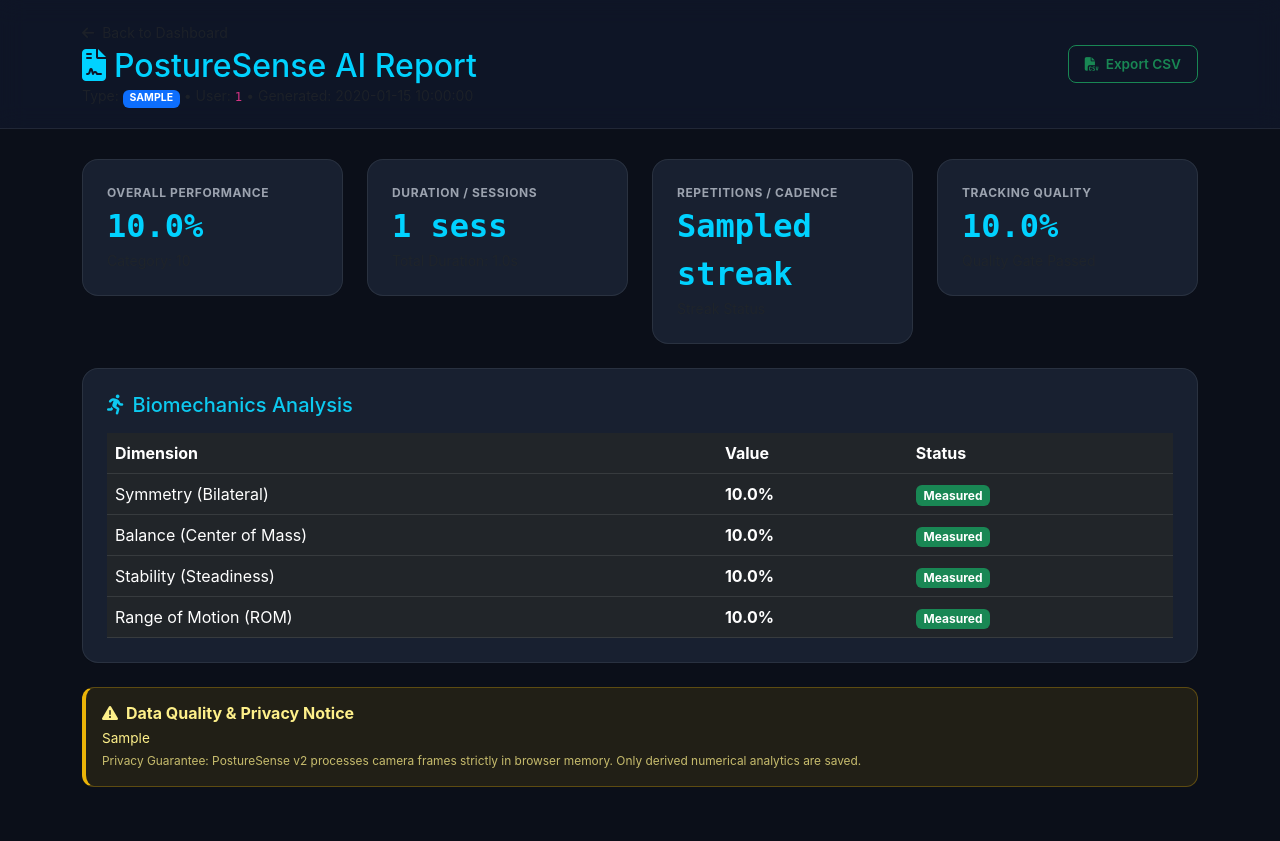
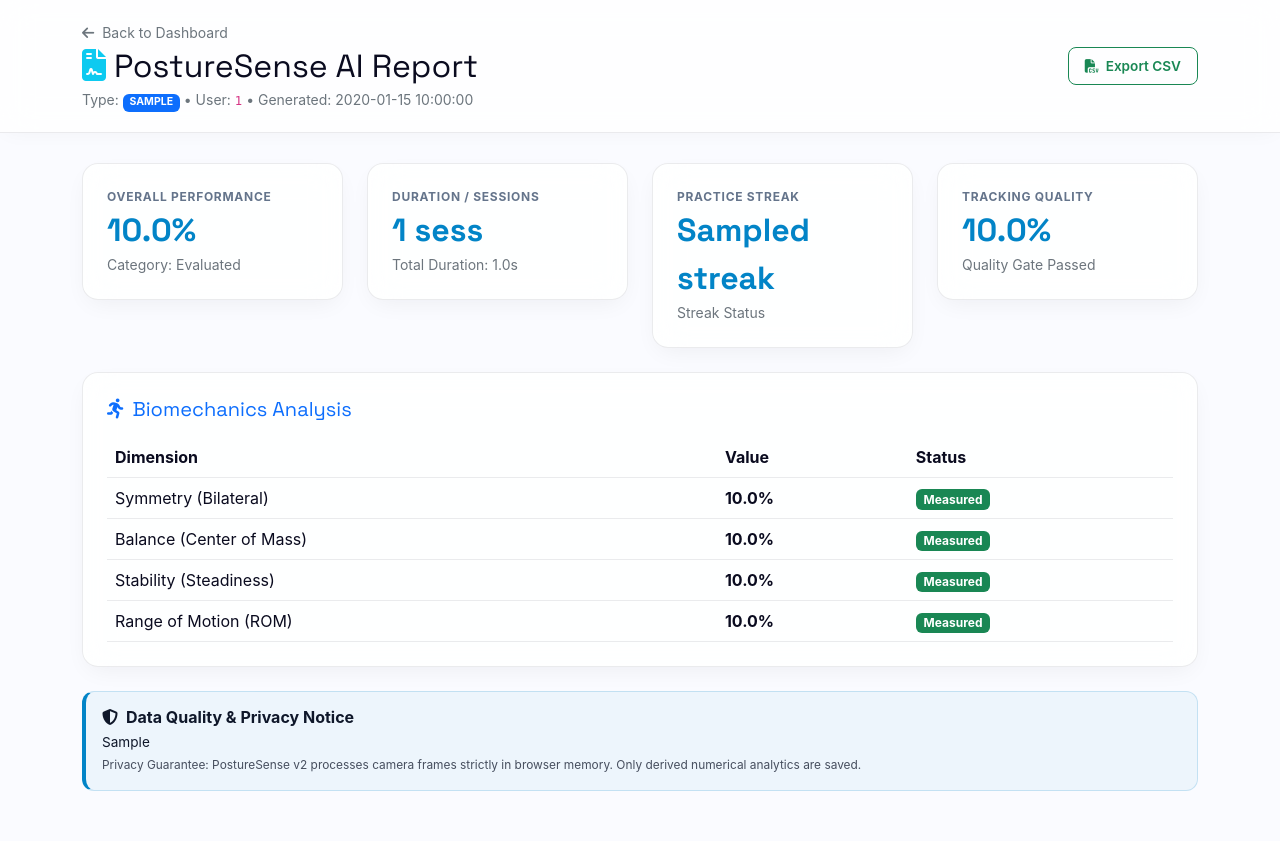
Before and after one commit to gtathelegend/Posture-Sense, a Flask app: template templates/report_detail.html in a window 1280 px wide. Before the commit the page ends 787 px from the top, so only its background shows below. Run offline with Flask 3, Linux system fonts and the light colour scheme; the template is opened without the code that fills it: most values are stand-ins (such as "Sample title", 1, 10 or a date in 2020).

Commit message:
fix: make report detail rendering schema-safe

```diff
--- a/templates/report_detail.html
+++ b/templates/report_detail.html
@@ -3,17 +3,20 @@
 <head>
     <meta charset="UTF-8">
     <meta name="viewport" content="width=device-width, initial-scale=1.0">
-    <title>PostureSense AI — Performance Report</title>
+    <title>PostureSense AI &mdash; Performance Report</title>
     <link href="https://cdn.jsdelivr.net/npm/bootstrap@5.3.0/dist/css/bootstrap.min.css" rel="stylesheet">
     <link rel="stylesheet" href="https://cdnjs.cloudflare.com/ajax/libs/font-awesome/6.4.0/css/all.min.css">
+    <link rel="preconnect" href="https://fonts.googleapis.com">
+    <link rel="preconnect" href="https://fonts.gstatic.com" crossorigin>
+    <link href="https://fonts.googleapis.com/css2?family=Space+Grotesk:wght@400;600;700&family=JetBrains+Mono:wght@400;600&display=swap" rel="stylesheet">
     <style>
         :root {
-            --ps-bg: #0b0f19;
-            --ps-card-bg: rgba(30, 41, 59, 0.7);
-            --ps-border: rgba(255, 255, 255, 0.08);
-            --ps-accent: #00d2ff;
-            --ps-text: #f8fafc;
-            --ps-text-muted: #9ca3af;
+            --ps-bg: #fafbff;
+            --ps-card-bg: rgba(255, 255, 255, 0.82);
+            --ps-border: rgba(10, 11, 31, 0.08);
+            --ps-accent: #0284c7;
+            --ps-text: #0a0b1f;
+            --ps-text-muted: #64748b;
         }
 
         body {
@@ -24,35 +27,37 @@
         }
 
         .report-header {
-            background: rgba(15, 23, 42, 0.8);
-            backdrop-filter: blur(12px);
+            background: rgba(255, 255, 255, 0.78);
+            backdrop-filter: blur(16px);
             border-bottom: 1px solid var(--ps-border);
             padding: 20px 0;
             margin-bottom: 30px;
+            box-shadow: 0 4px 20px -5px rgba(10, 11, 31, 0.04);
         }
 
         .glass-card {
             background: var(--ps-card-bg);
-            backdrop-filter: blur(12px);
+            backdrop-filter: blur(16px);
             border: 1px solid var(--ps-border);
             border-radius: 16px;
             padding: 24px;
             margin-bottom: 24px;
+            box-shadow: 0 8px 24px -6px rgba(10, 11, 31, 0.06);
         }
 
         .metric-title {
             font-size: 0.75rem;
             text-transform: uppercase;
-            letter-spacing: 0.05em;
+            letter-spacing: 0.06em;
             color: var(--ps-text-muted);
             font-weight: 700;
         }
 
         .metric-val {
             font-size: 2rem;
-            font-weight: 800;
+            font-weight: 700;
             color: var(--ps-accent);
-            font-family: monospace;
+            font-family: 'Space Grotesk', sans-serif;
         }
 
         .btn-export {
@@ -63,37 +68,45 @@
         }
 
         .notice-box {
-            background: rgba(234, 179, 8, 0.1);
-            border: 1px solid rgba(234, 179, 8, 0.3);
-            border-left: 4px solid #eab308;
+            background: rgba(2, 132, 199, 0.05);
+            border: 1px solid rgba(2, 132, 199, 0.18);
+            border-left: 4px solid var(--ps-accent);
             border-radius: 12px;
             padding: 16px;
-            color: #fef08a;
+            color: #0f172a;
             font-size: 0.85rem;
+        }
+
+        .table-light-glass {
+            --bs-table-bg: transparent;
+            --bs-table-color: #0a0b1f;
+            border-color: var(--ps-border);
         }
     </style>
 </head>
-<body>
+<body data-theme="light">
 
     <header class="report-header">
         <div class="container d-flex justify-content-between align-items-center">
             <div>
-                <a href="/dashboard" class="text-decoration-none text-muted small mb-1 d-inline-block">
+                <a href="/dashboard" class="text-decoration-none text-secondary small mb-1 d-inline-block">
                     <i class="fa-solid fa-arrow-left me-1"></i> Back to Dashboard
                 </a>
-                <h2 class="m-0 font-weight-bold" style="color: var(--ps-accent);"><i class="fa-solid fa-file-contract me-2"></i>PostureSense AI Report</h2>
-                <div class="text-muted small">
+                <h2 class="m-0 font-weight-bold" style="color: var(--ps-text); font-family: 'Space Grotesk', sans-serif;">
+                    <i class="fa-solid fa-file-contract me-2 text-info"></i>PostureSense AI Report
+                </h2>
+                <div class="text-secondary small mt-1">
                     Type: <span class="badge bg-primary text-uppercase">{{ report_type }}</span> &bull;
-                    User: <code>{{ report.metadata.user_id }}</code> &bull;
-                    Generated: {{ report.metadata.generated_at or 'Now' }}
+                    User: <code>{{ report.metadata.user_id if report.metadata else 'anonymous' }}</code> &bull;
+                    Generated: {{ (report.metadata.generated_at if report.metadata else None) or 'Now' }}
                 </div>
             </div>
             <div class="d-flex gap-2">
                 {% if report_type == 'session' %}
-                <a href="/api/reports/session/{{ session_id }}/pdf" target="_blank" class="btn btn-outline-info btn-export">
+                <a href="/api/reports/session/{{ session_id }}/pdf" target="_blank" class="btn btn-outline-primary btn-export">
                     <i class="fa-solid fa-file-pdf me-1"></i> HTML / PDF
                 </a>
-                <a href="/api/reports/session/{{ session_id }}/json" class="btn btn-outline-light btn-export">
+                <a href="/api/reports/session/{{ session_id }}/json" class="btn btn-outline-secondary btn-export">
                     <i class="fa-solid fa-file-code me-1"></i> JSON
                 </a>
                 {% else %}
@@ -109,82 +122,122 @@
 
         <!-- Top Metrics Row -->
         <div class="row">
+            <!-- 1. Overall Performance -->
             <div class="col-md-3">
                 <div class="glass-card">
                     <div class="metric-title">Overall Performance</div>
                     <div class="metric-val">
                         {% if report_type == 'session' %}
-                            {{ "%.1f"|format(report.performance.overall_score) }}%
+                            {% set overall = report.performance.get('overall_score') if report.performance else None %}
+                        {% elif report_type == 'exercise' %}
+                            {% set overall = report.performance_summary.get('average_score') if report.performance_summary else None %}
                         {% elif report_type == 'progress' %}
-                            {{ "%.1f"|format(report.overall_summary.average_score) }}%
+                            {% set overall = report.overall_summary.get('average_score') if report.overall_summary else None %}
                         {% else %}
-                            {{ "%.1f"|format(report.executive_summary.overall_average_score) }}%
+                            {% set overall = report.executive_summary.get('overall_average_score') if report.executive_summary else None %}
+                        {% endif %}
+
+                        {% if overall is not none %}
+                            {{ "%.1f"|format(overall) }}%
+                        {% else %}
+                            <span class="text-secondary fs-5">N/A</span>
                         {% endif %}
                     </div>
-                    <div class="small text-muted">Category: {{ report.performance.score_category if report.performance else 'Evaluated' }}</div>
+                    <div class="small text-secondary">
+                        Category: {{ (report.performance.get('score_category') if (report_type == 'session' and report.performance) else 'Evaluated') }}
+                    </div>
                 </div>
             </div>
+
+            <!-- 2. Duration / Sessions -->
             <div class="col-md-3">
                 <div class="glass-card">
                     <div class="metric-title">Duration / Sessions</div>
                     <div class="metric-val">
                         {% if report_type == 'session' %}
-                            {{ report.session_info.duration }}s
+                            {{ report.session_info.get('duration', 0) if report.session_info else 0 }}s
+                        {% elif report_type == 'exercise' %}
+                            {{ report.exercise_info.get('total_sessions', 0) if report.exercise_info else 0 }} sess
                         {% elif report_type == 'progress' %}
-                            {{ report.overall_summary.total_sessions }} sess
+                            {{ report.overall_summary.get('total_sessions', 0) if report.overall_summary else 0 }} sess
                         {% else %}
-                            {{ report.executive_summary.total_sessions }} sess
+                            {{ report.executive_summary.get('total_sessions', 0) if report.executive_summary else 0 }} sess
                         {% endif %}
                     </div>
-                    <div class="small text-muted">
+                    <div class="small text-secondary">
                         {% if report_type == 'session' %}
-                            Hold Time: {{ report.movement.hold_time }}s
+                            Hold Time: {{ report.movement.get('hold_time', 0.0) if report.movement else 0.0 }}s
+                        {% elif report_type == 'exercise' %}
+                            Total Reps: {{ report.exercise_info.get('total_repetitions', 0) if report.exercise_info else 0 }}
                         {% else %}
-                            Total Duration: {{ "%.1f"|format(report.overall_summary.total_duration if report_type=='progress' else report.executive_summary.total_duration) }}s
+                            {% set dur = report.overall_summary.get('total_duration') if report_type=='progress' else (report.executive_summary.get('total_duration') if report.executive_summary else 0.0) %}
+                            Total Duration: {{ "%.1f"|format(dur or 0.0) }}s
                         {% endif %}
                     </div>
                 </div>
             </div>
+
+            <!-- 3. Repetitions / Cadence / Streak -->
             <div class="col-md-3">
                 <div class="glass-card">
-                    <div class="metric-title">Repetitions / Cadence</div>
+                    <div class="metric-title">
+                        {% if report_type == 'session' %}Repetitions / Cadence
+                        {% elif report_type == 'exercise' %}Best Performance
+                        {% else %}Practice Streak
+                        {% endif %}
+                    </div>
                     <div class="metric-val">
                         {% if report_type == 'session' %}
-                            {{ report.movement.reps }}
+                            {{ report.movement.get('reps', 0) if report.movement else 0 }}
+                        {% elif report_type == 'exercise' %}
+                            {% set bscore = report.performance_summary.get('best_score') if report.performance_summary else None %}
+                            {% if bscore is not none %}{{ "%.1f"|format(bscore) }}%{% else %}N/A{% endif %}
                         {% else %}
-                            {{ report.overall_summary.streak_days if report_type=='progress' else report.executive_summary.streak_days }}d streak
+                            {% set streak = report.overall_summary.get('streak_days') if report_type=='progress' else (report.executive_summary.get('streak_days') if report.executive_summary else 0) %}
+                            {{ streak or 0 }}d streak
                         {% endif %}
                     </div>
-                    <div class="small text-muted">
+                    <div class="small text-secondary">
                         {% if report_type == 'session' %}
-                            Cadence: {{ report.movement.average_cadence }} rpm
+                            Cadence: {{ report.movement.get('average_cadence', 0.0) if report.movement else 0.0 }} rpm
+                        {% elif report_type == 'exercise' %}
+                            Best Hold: {{ report.performance_summary.get('longest_hold', 0.0) if report.performance_summary else 0.0 }}s
                         {% else %}
                             Streak Status
                         {% endif %}
                     </div>
                 </div>
             </div>
+
+            <!-- 4. Tracking Quality -->
             <div class="col-md-3">
                 <div class="glass-card">
                     <div class="metric-title">Tracking Quality</div>
                     <div class="metric-val">
-                        {% set tq = report.tracking.tracking_quality if report_type=='session' else report.data_quality.tracking_quality %}
+                        {% if report_type == 'session' %}
+                            {% set tq = (report.tracking.get('tracking_quality') if report.tracking else None) or (report.data_quality.get('tracking_quality') if report.data_quality else None) %}
+                        {% elif report_type == 'comprehensive' %}
+                            {% set tq = (report.data_quality_notice.get('tracking_quality') if report.data_quality_notice else None) or (report.executive_summary.get('tracking_quality') if report.executive_summary else None) %}
+                        {% else %}
+                            {% set tq = report.data_quality.get('tracking_quality') if report.data_quality else None %}
+                        {% endif %}
+
                         {% if tq is not none and tq != 'N/A' %}
                             {{ "%.1f"|format(tq) }}%
                         {% else %}
-                            <span class="text-muted fs-5">N/A</span>
+                            <span class="text-secondary fs-5">N/A</span>
                         {% endif %}
                     </div>
-                    <div class="small text-muted">Quality Gate Passed</div>
+                    <div class="small text-secondary">Quality Gate Passed</div>
                 </div>
             </div>
         </div>
 
         <!-- Biomechanics Grid -->
         <div class="glass-card">
-            <h5 class="mb-3 text-info"><i class="fa-solid fa-person-running me-2"></i>Biomechanics Analysis</h5>
+            <h5 class="mb-3 text-primary" style="font-family: 'Space Grotesk', sans-serif;"><i class="fa-solid fa-person-running me-2"></i>Biomechanics Analysis</h5>
             <div class="table-responsive">
-                <table class="table table-dark table-hover align-middle mb-0">
+                <table class="table table-hover table-light-glass align-middle mb-0">
                     <thead>
                         <tr>
                             <th>Dimension</th>
@@ -193,36 +246,57 @@
                         </tr>
                     </thead>
                     <tbody>
-                        {% set bio = report.biomechanics if report_type=='session' else (report.overall_summary if report_type=='progress' else report.overall_progress) %}
+                        {% if report_type == 'session' %}
+                            {% set bio = report.biomechanics if report.biomechanics else {} %}
+                            {% set symm = bio.get('symmetry_score') %}
+                            {% set bal = bio.get('balance_score') %}
+                            {% set stab = bio.get('stability_score') %}
+                            {% set rom = bio.get('rom_score') %}
+                        {% elif report_type == 'exercise' %}
+                            {% set bio = report.performance_summary if report.performance_summary else {} %}
+                            {% set symm = bio.get('average_symmetry') or bio.get('best_symmetry') %}
+                            {% set bal = bio.get('average_balance') or bio.get('best_balance') %}
+                            {% set stab = bio.get('average_stability') or bio.get('best_stability') %}
+                            {% set rom = bio.get('average_rom') or bio.get('best_rom') %}
+                        {% elif report_type == 'progress' %}
+                            {% set bio = report.overall_summary if report.overall_summary else {} %}
+                            {% set symm = bio.get('average_symmetry') %}
+                            {% set bal = bio.get('average_balance') %}
+                            {% set stab = bio.get('average_stability') %}
+                            {% set rom = bio.get('average_rom') %}
+                        {% else %}
+                            {% set bio = report.overall_progress if report.overall_progress else {} %}
+                            {% set symm = bio.get('average_symmetry') %}
+                            {% set bal = bio.get('average_balance') %}
+                            {% set stab = bio.get('average_stability') %}
+                            {% set rom = bio.get('average_rom') %}
+                        {% endif %}
+
                         <tr>
                             <td>Symmetry (Bilateral)</td>
                             <td>
-                                {% set symm = bio.symmetry_score if report_type=='session' else bio.average_symmetry %}
-                                {% if symm is not none %}<strong>{{ "%.1f"|format(symm) }}%</strong>{% else %}<span class="text-warning">Not available</span>{% endif %}
+                                {% if symm is not none %}<strong>{{ "%.1f"|format(symm) }}%</strong>{% else %}<span class="text-secondary">Not available</span>{% endif %}
                             </td>
                             <td>{% if symm is not none %}<span class="badge bg-success">Measured</span>{% else %}<span class="badge bg-secondary">Legacy Session</span>{% endif %}</td>
                         </tr>
                         <tr>
                             <td>Balance (Center of Mass)</td>
                             <td>
-                                {% set bal = bio.balance_score if report_type=='session' else bio.average_balance %}
-                                {% if bal is not none %}<strong>{{ "%.1f"|format(bal) }}%</strong>{% else %}<span class="text-warning">Not available</span>{% endif %}
+                                {% if bal is not none %}<strong>{{ "%.1f"|format(bal) }}%</strong>{% else %}<span class="text-secondary">Not available</span>{% endif %}
                             </td>
                             <td>{% if bal is not none %}<span class="badge bg-success">Measured</span>{% else %}<span class="badge bg-secondary">Legacy Session</span>{% endif %}</td>
                         </tr>
                         <tr>
                             <td>Stability (Steadiness)</td>
                             <td>
-                                {% set stab = bio.stability_score if report_type=='session' else bio.average_stability %}
-                                {% if stab is not none %}<strong>{{ "%.1f"|format(stab) }}%</strong>{% else %}<span class="text-warning">Not available</span>{% endif %}
+                                {% if stab is not none %}<strong>{{ "%.1f"|format(stab) }}%</strong>{% else %}<span class="text-secondary">Not available</span>{% endif %}
                             </td>
                             <td>{% if stab is not none %}<span class="badge bg-success">Measured</span>{% else %}<span class="badge bg-secondary">Legacy Session</span>{% endif %}</td>
                         </tr>
                         <tr>
                             <td>Range of Motion (ROM)</td>
                             <td>
-                                {% set rom = bio.rom_score if report_type=='session' else bio.average_rom %}
-                                {% if rom is not none %}<strong>{{ "%.1f"|format(rom) }}%</strong>{% else %}<span class="text-warning">Not available</span>{% endif %}
+                                {% if rom is not none %}<strong>{{ "%.1f"|format(rom) }}%</strong>{% else %}<span class="text-secondary">Not available</span>{% endif %}
                             </td>
                             <td>{% if rom is not none %}<span class="badge bg-success">Measured</span>{% else %}<span class="badge bg-secondary">Legacy Session</span>{% endif %}</td>
                         </tr>
@@ -233,8 +307,16 @@
 
         <!-- Data Quality Notice -->
         <div class="notice-box mt-4">
-            <h6 class="fw-bold mb-1"><i class="fa-solid fa-triangle-exclamation me-2"></i>Data Quality &amp; Privacy Notice</h6>
-            <div>{{ report.data_quality.quality_notice if report.data_quality else (report.data_quality_notice.quality_notice if report.data_quality_notice else 'Generated deterministically from persisted session analytics.') }}</div>
+            <h6 class="fw-bold mb-1"><i class="fa-solid fa-shield-halved me-2"></i>Data Quality &amp; Privacy Notice</h6>
+            <div>
+                {% if report.data_quality and report.data_quality.get('quality_notice') %}
+                    {{ report.data_quality.get('quality_notice') }}
+                {% elif report.data_quality_notice and report.data_quality_notice.get('quality_notice') %}
+                    {{ report.data_quality_notice.get('quality_notice') }}
+                {% else %}
+                    Generated deterministically from persisted session analytics.
+                {% endif %}
+            </div>
             <div class="small opacity-75 mt-1">Privacy Guarantee: PostureSense v2 processes camera frames strictly in browser memory. Only derived numerical analytics are saved.</div>
         </div>
 
```
Also changed, not shown: backend/app/blueprints/dashboard/routes.py (+8 -0 lines).
